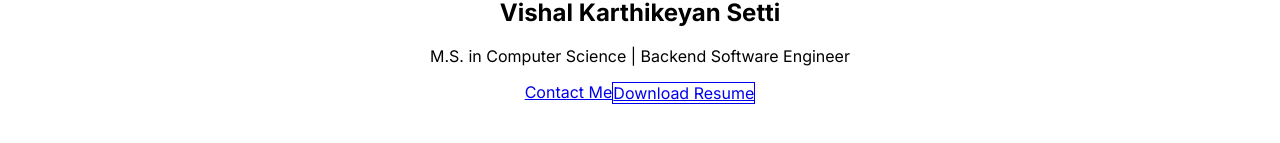
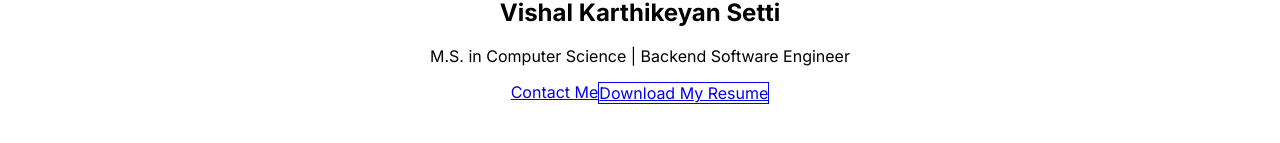
Before and after one commit to settivishal/my-portfolio, a Next.js app: page / in a window 1280 px wide. Shown: the part 307-450 px from the top of the page. Built offline with nearby package versions, Linux system fonts and the light colour scheme.

Commit message:
minor change

```diff
--- a/app/page.tsx
+++ b/app/page.tsx
@@ -11,7 +11,7 @@ export default function Home() {
             Contact Me
           </a>
           <a href="/resume.pdf" download className="border border-blue-600 text-blue-600 px-6 py-3 rounded-lg hover:bg-blue-50">
-            Download Resume
+            Download My Resume
           </a>
         </div>
       </div>
```
